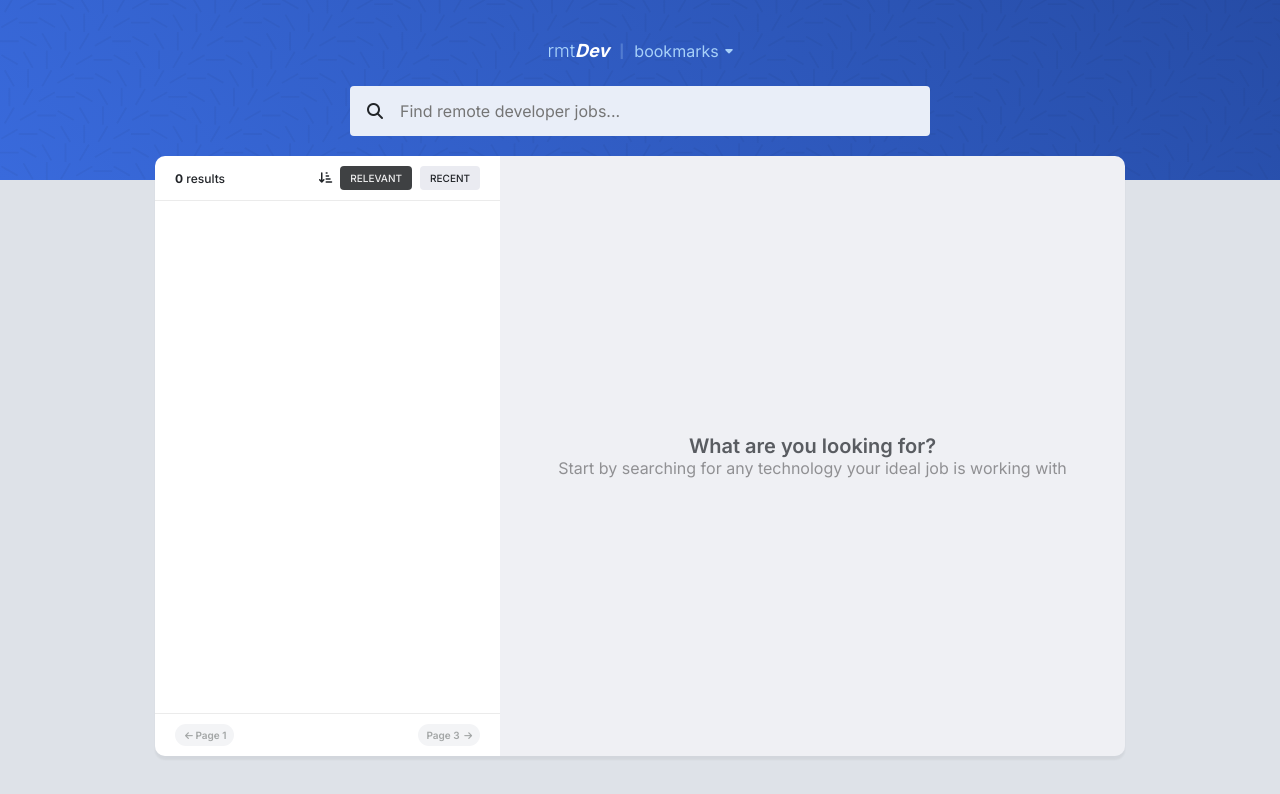
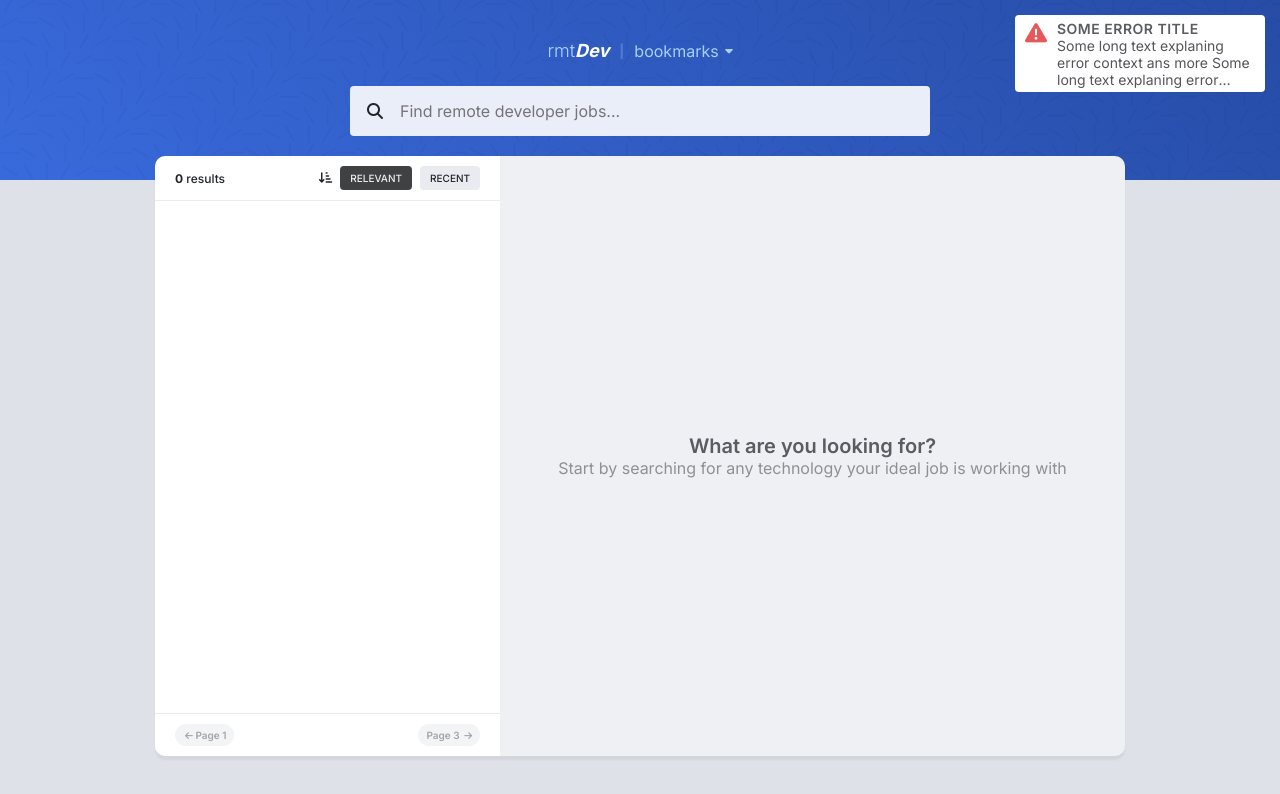
Before and after one commit to 7amdev/job-listing-app, a website with bundled scripts: page index.html in a window 1280 px wide. Built offline with nearby package versions, Linux system fonts and the light colour scheme.

Commit message:
style: set error component structure and styling

```diff
--- a/index.css
+++ b/index.css
@@ -38,6 +38,48 @@ input {
   font: inherit;
   color: inherit;
   border: initial;
+}
+
+
+.error {
+  position: absolute;
+  top: 15px;
+  right: 15px;
+  width: 250px;
+  display: flex;
+  column-gap: 10px;
+  background-color: #fff;
+  border-radius: 4px;
+  padding: 5px 10px 5px 10px;
+  /* border-bottom: 2px solid rgba(0, 0, 0, .13); */
+  max-height: 77px;
+}
+.error *::selection {
+  background-color: rgba(0, 0, 0, .1);
+}
+.error__col-left {}
+.error__col-right {}
+.error__icon {
+  font-size: 22px;
+  color: #e45a5a;
+  padding-top: 2px;
+}
+.error__title {
+  color: #595c61;
+  font-size: 14px;
+  font-weight: 600;
+  text-transform: uppercase;
+  letter-spacing: .5px;
+}
+.error__description {
+  color: #55555a;
+  font-size: 14px;
+
+  display: -webkit-box;
+  -webkit-box-orient: vertical;
+  -webkit-line-clamp: 3;
+  overflow: hidden;
+  text-overflow: ellipsis;
 }
 
 .background {
--- a/index.html
+++ b/index.html
@@ -12,6 +12,21 @@
   <title>Job Listing</title>
 </head>
 <body>
+  <div class="error">
+    <div class="error__col-left">
+      <i class="fa-solid fa-triangle-exclamation error__icon"></i>
+    </div>
+    <div class="error__col-right">
+      <p class="error__title">Some Error Title</p>
+      <p class="error__description">
+        Some long text explaning error context ans more
+        Some long text explaning error context ans more
+        Some long text explaning error context ans more
+        Some long text explaning error context ans more
+        Some long text explaning error context ans more
+      </p>
+    </div>
+  </div>
   <div class="background">
     <img src="./src/assets/images/pattern.svg" alt="Background pattern" class="background__pattern">
   </div>
```
